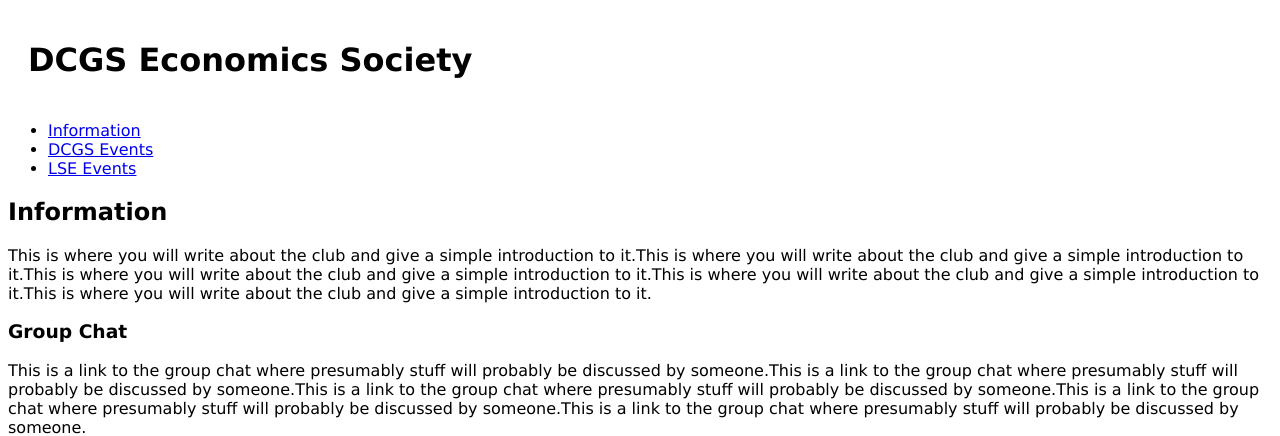
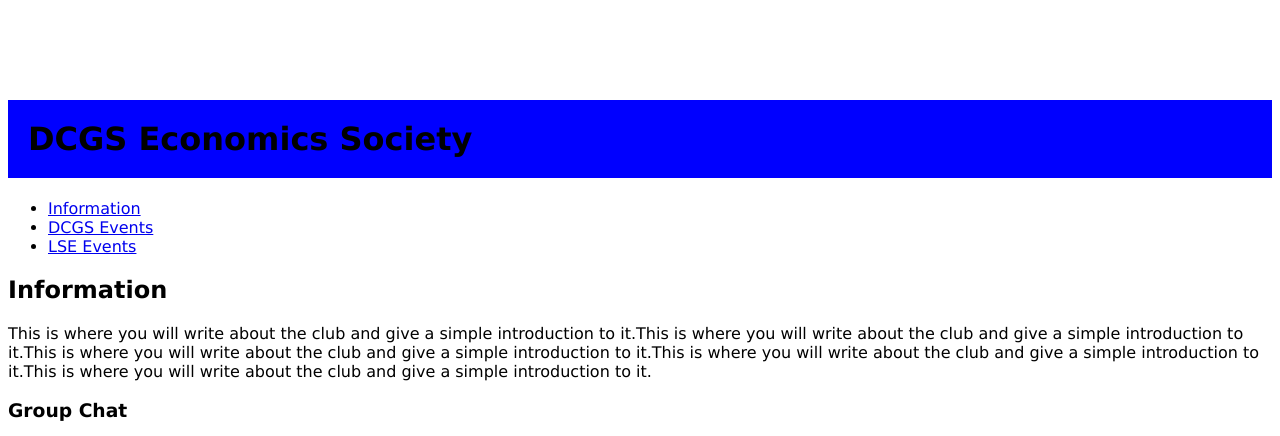
Before and after one commit to DCGS-Economics-Society/DCGS-Economics-Society.github.io, a plain HTML site: page index.html in a window 1280 px wide. Shown: the top 436 px of the page. Drawn offline with Linux system fonts and the light colour scheme.

Commit message:
Background colour for title

```diff
--- a/style.css
+++ b/style.css
@@ -4,5 +4,9 @@ body{
 
 #Title{
   padding: 20px;
-  top: 50px;
 }
+
+#TitleCont{
+  margin-top: 100px;
+  background-color: blue;
+}
```
